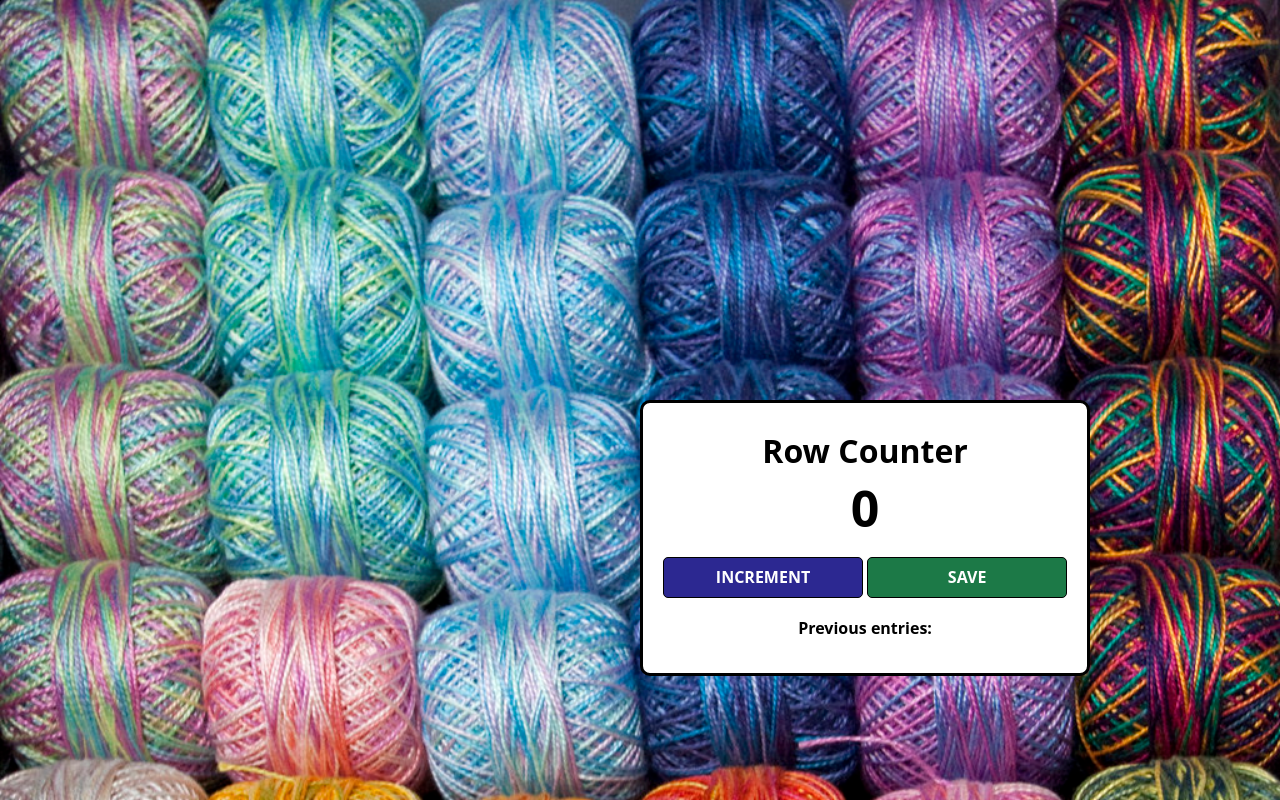
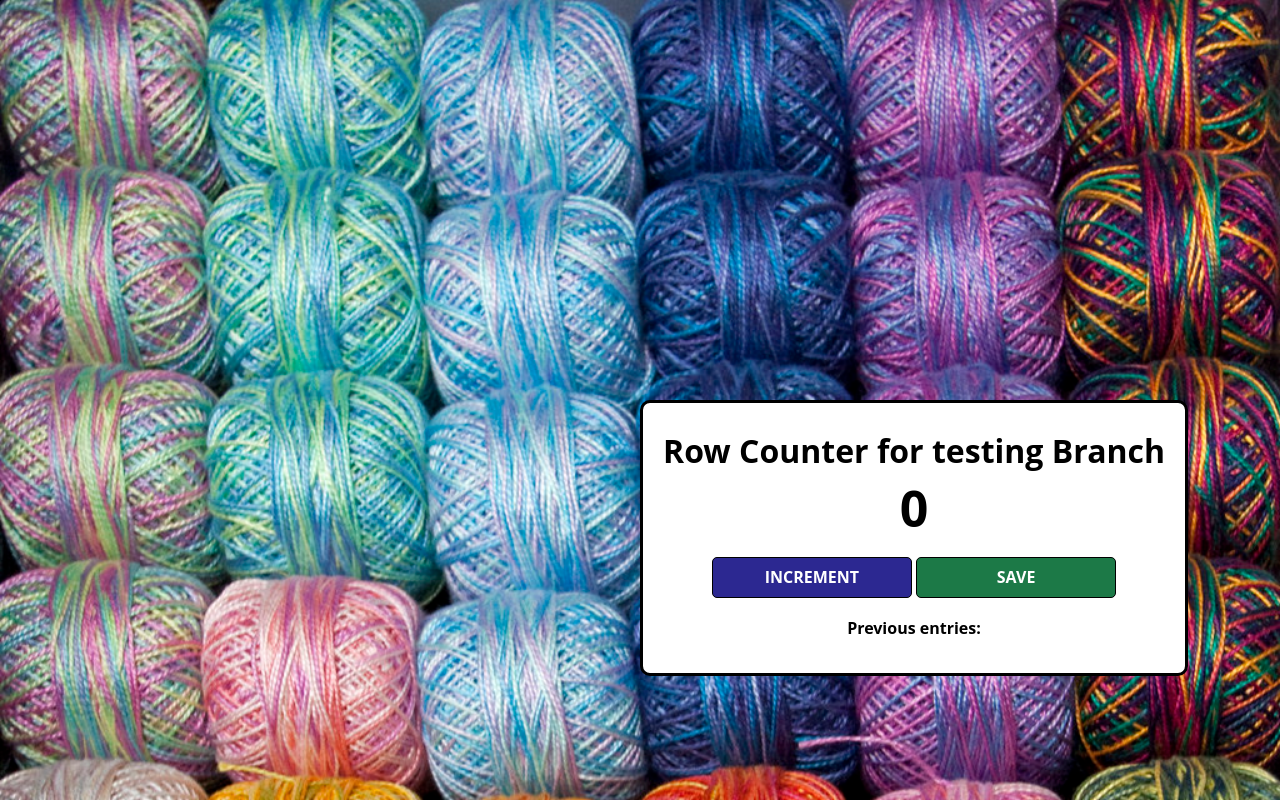
Before and after one commit to hash-noob/Counter, a plain HTML site: page index.html in a window 1280 px wide. Drawn offline with nearby package versions, Linux system fonts and the light colour scheme.

Commit message:
added a new testing branch

```diff
--- a/index.html
+++ b/index.html
@@ -4,7 +4,7 @@
     </head>
     <body>
         <div class="container">
-            <h1>Row Counter</h1>
+            <h1>Row Counter for testing Branch</h1>
             <h2 id="count-el">0</h2>
             <button id="increment-btn" onclick="increment()">INCREMENT</button>
             <button id="save-btn" onclick="save()">SAVE</button>
```
